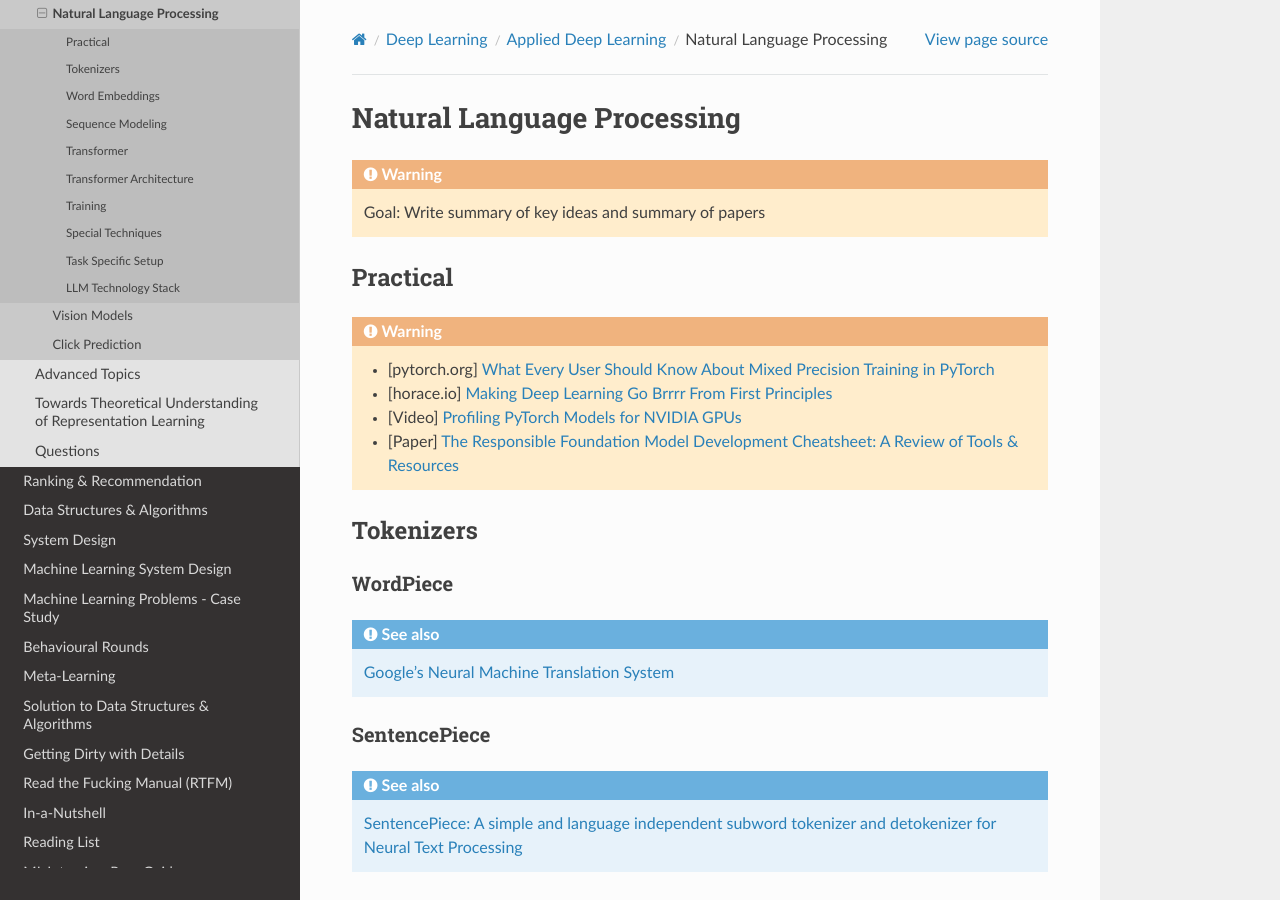
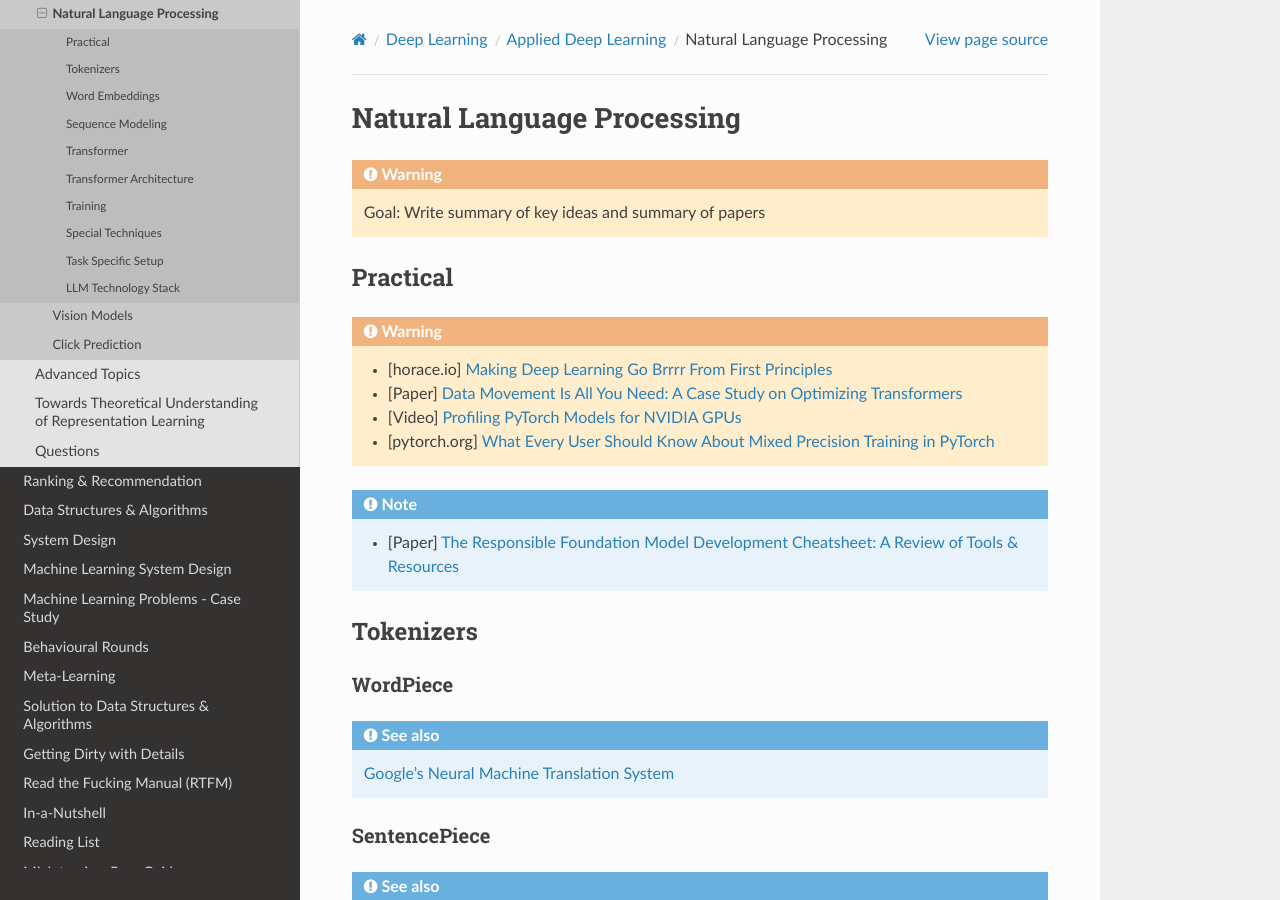
Before and after one commit to uselesstechjunks/leetcode, a Sphinx documentation site: the page built from docs/source/dl/application/nlp.rst, in a window 1280 px wide and 900 px high. Built offline with Sphinx 7.4.7 and the Read the Docs theme 2.0.0, drawn with Linux system fonts in a browser that asks for light colours.

Commit message:
Update nlp.rst

```diff
--- a/docs/source/dl/application/nlp.rst
+++ b/docs/source/dl/application/nlp.rst
@@ -8,9 +8,12 @@ Natural Language Processing
 Practical
 *****************************************************************************************
 .. warning::
+	* [horace.io] `Making Deep Learning Go Brrrr From First Principles <https://horace.io/brrr_intro.html>`_
+	* [Paper] `Data Movement Is All You Need: A Case Study on Optimizing Transformers <https://arxiv.org/abs/2007.00072>`_
+	* [Video] `Profiling PyTorch Models for NVIDIA GPUs <https://www.nvidia.com/en-us/on-demand/session/gtcspring21-s31644/>`_
 	* [pytorch.org] `What Every User Should Know About Mixed Precision Training in PyTorch <https://pytorch.org/blog/what-every-user-should-know-about-mixed-precision-training-in-pytorch/>`_
-	* [horace.io] `Making Deep Learning Go Brrrr From First Principles <https://horace.io/brrr_intro.html>`_
-	* [Video] `Profiling PyTorch Models for NVIDIA GPUs <https://www.nvidia.com/en-us/on-demand/session/gtcspring21-s31644/>`_
+
+.. note::
 	* [Paper] `The Responsible Foundation Model Development Cheatsheet: A Review of Tools & Resources <https://arxiv.org/abs/2406.16746>`_
 
 *****************************************************************************************
```
